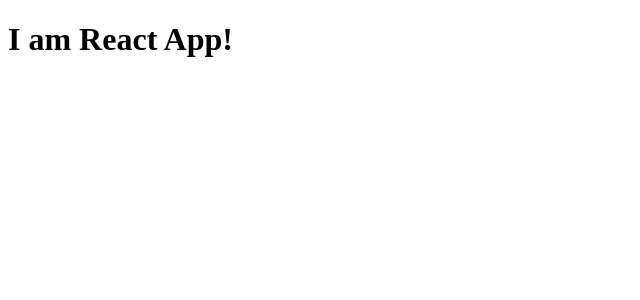
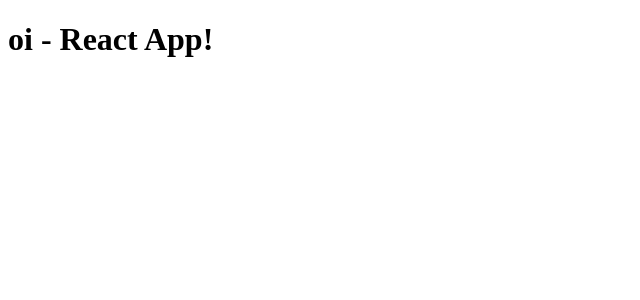
Before and after one commit to ms-gustavo/electron-tutorial, a React app: page / in a window 1280 px wide. Shown: the top 300 px of the page, without its empty margins (0-640 px from the left). Built offline with nearby package versions, Linux system fonts and the light colour scheme.

Commit message:
electron reload

```diff
--- a/package.json
+++ b/package.json
@@ -11,7 +11,8 @@
   "description": "",
   "devDependencies": {
     "@babel/core": "^7.22.11",
-    "electron": "^26.1.0"
+    "electron": "^26.1.0",
+    "electron-reload": "^2.0.0-alpha.1"
   },
   "dependencies": {
     "@babel/preset-env": "^7.22.10",
--- /dev/null
+++ b/src/js/App.js
@@ -0,0 +1,8 @@
+import React from "react";
+
+export default function App() {
+  const title = "oi";
+  const enhancedTitle = title + " - React App!";
+
+  return <h1>{enhancedTitle}</h1>;
+}
--- a/src/js/index.js
+++ b/src/js/index.js
@@ -1,7 +1,9 @@
 import React from "react";
-import ReactDOM from "react-dom";
+import ReactDOM from "react-dom/client";
+import App from "./App";
 
-ReactDOM.render(
-  <h1>I am React App!</h1>,
-  document.getElementById("electronChat")
-);
+const rootElement = document.getElementById("electronChat");
+const root = ReactDOM.createRoot(rootElement);
+
+// Use root to render your app
+root.render(<App />);
```
Also changed, not shown: main.js (+8 -1 lines), 2 other files (tests, documents, lock files or other folders).
